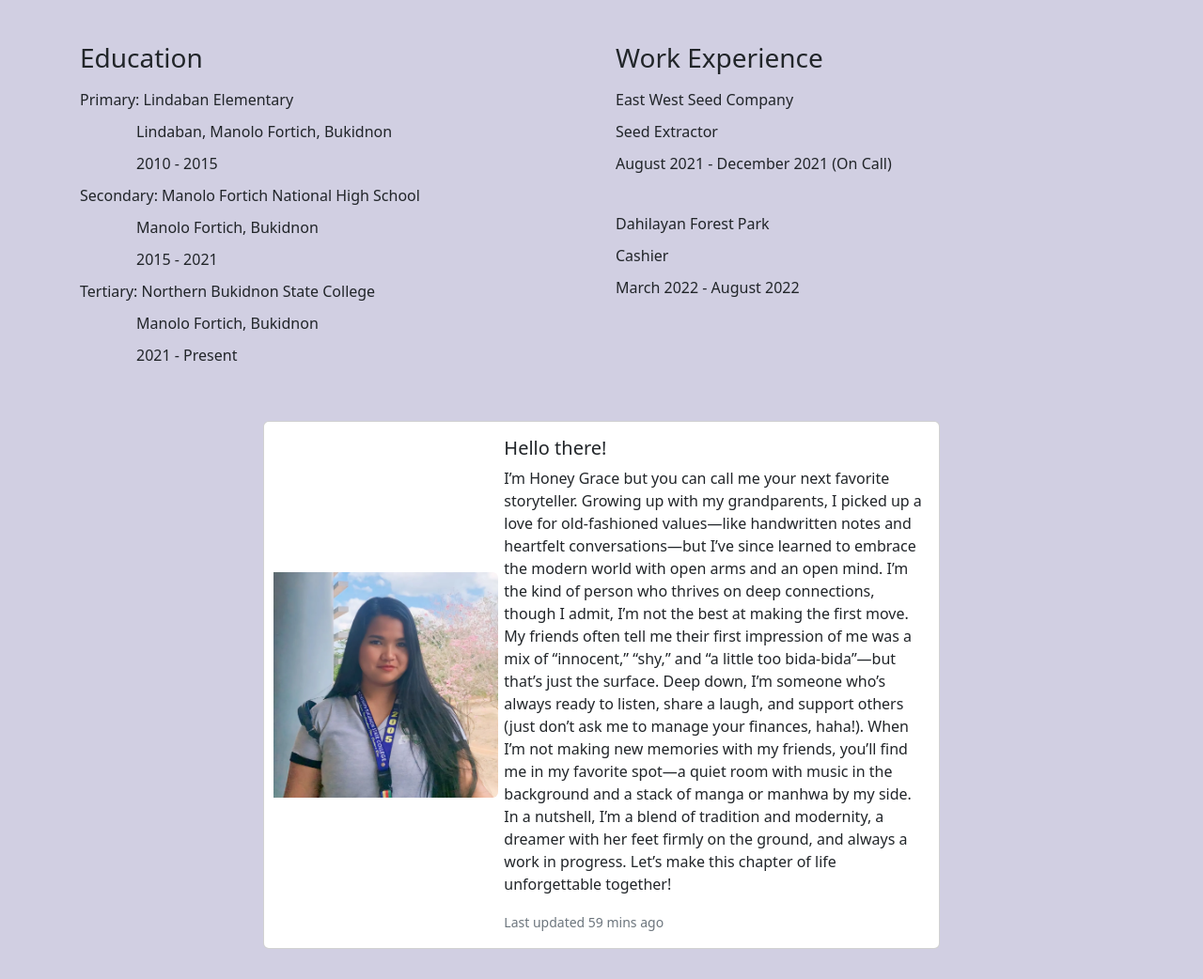
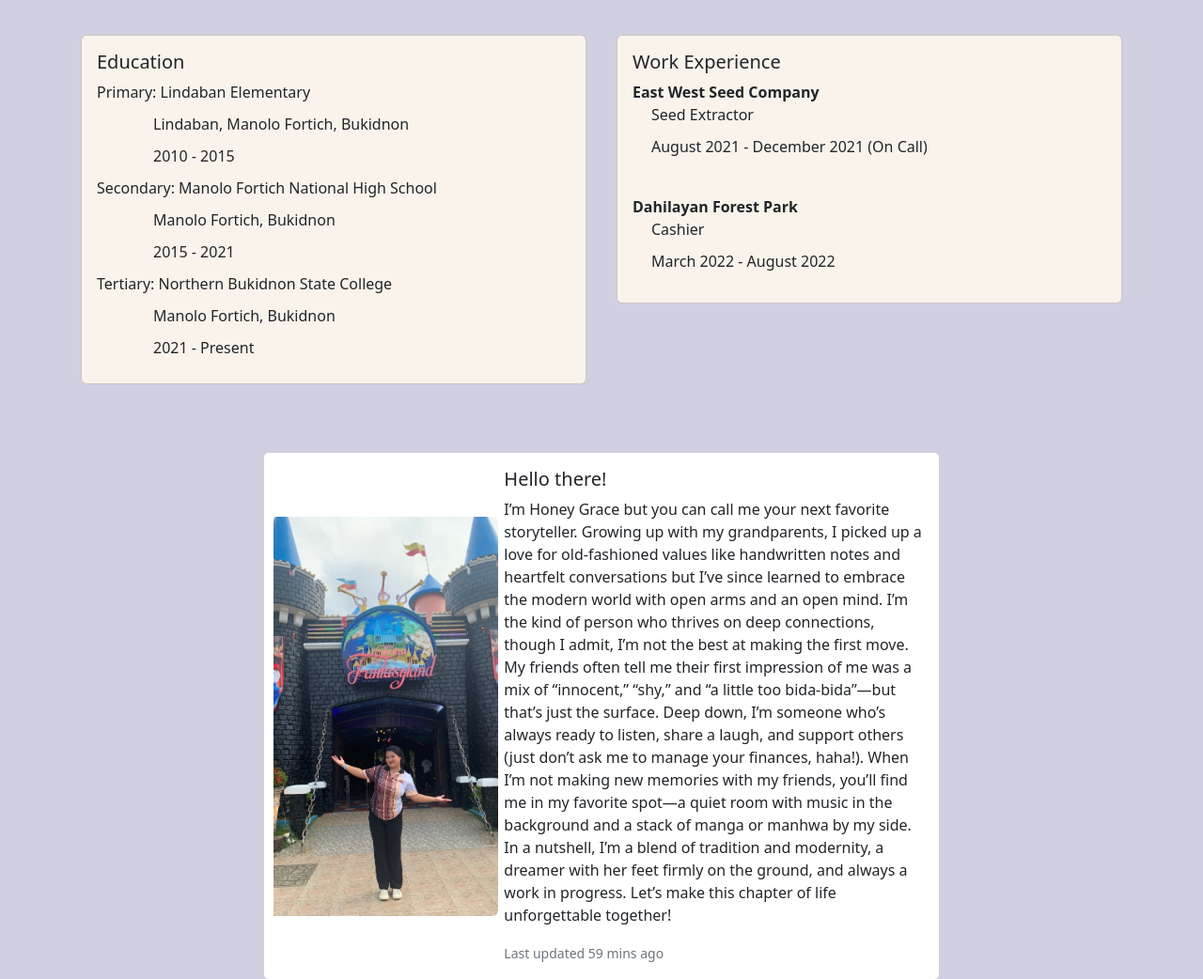
Before and after one commit to HoneyDapaton1/Dapaton---Portfolio, a website: page index.html in a window 1280 px wide. Shown: the part 573-1615 px from the top of the page at 94% size. Drawn offline with nearby package versions, Linux system fonts and the light colour scheme.

Commit message:
more structures and more colors

```diff
--- a/index.css
+++ /dev/null
@@ -1,4 +0,0 @@
-card mb-3 {
-
-
-}
--- a/index.html
+++ b/index.html
@@ -98,11 +98,15 @@
       <p class="lead" style="margin-top: 10px;">Curriculum Vitae</p>
     </div>
 
-    <!-- Education and Work Experience -->
-    <div class="container mt-5">
+
+    <div class="container py-4">
       <div class="row">
-        <div class="col-md-6" style="padding-left: 15px; padding-right: 15px;">
-          <h3 style="margin-bottom: 15px;">Education</h3>
+        <!-- Education Card -->
+        <div class="col-sm-6 mb-3 mb-sm-0 px-3">
+          <div class="card" style="background-color: #FAF3EB;">
+            <div class="card-body">
+              <h5 class="card-title">Education</h5>
+              <div class="card-text">
                 <p style="margin-bottom: 10px;">Primary: Lindaban Elementary</p>
                 <p style="margin-bottom: 10px; padding-left: 60px;">Lindaban, Manolo Fortich, Bukidnon</p>
                 <p style="margin-bottom: 10px; padding-left: 60px;">2010 - 2015</p>
@@ -113,30 +117,49 @@
                 <p style="margin-bottom: 10px; padding-left: 60px;">Manolo Fortich, Bukidnon</p>
                 <p style="margin-bottom: 10px; padding-left: 60px;">2021 - Present</p>
               </div>
-        <div class="col-md-6" style="padding-left: 15px; padding-right: 15px;">
-          <h3 style="margin-bottom: 15px;">Work Experience</h3>
-          <p style="margin-bottom: 10px;">East West Seed Company</p>
-          <p style="margin-bottom: 10px;">Seed Extractor</p>
-          <p style="margin-bottom: 40px;">August 2021 - December 2021 (On Call)</p>
-          <p style="margin-bottom: 10px;">Dahilayan Forest Park</p>
-          <p style="margin-bottom: 10px;">Cashier</p>
-          <p style="margin-bottom: 10px;">March 2022 - August 2022</p>
             </div>
           </div>
         </div>
+
+        <!-- Work Experience Card -->
+        <div class="col-sm-6 px-3">
+          <div class="card" style="background-color: #FAF3EB;">
+            <div class="card-body">
+              <h5 class="card-title">Work Experience</h5>
+              <div class="card-text">
+                <ul style="list-style: none; padding-left: 0;">
+                  <li style="margin-bottom: 10px;">
+                    <strong>East West Seed Company</strong>
+                    <p style="margin-bottom: 10px; padding-left: 20px;">Seed Extractor</p>
+                    <p style="margin-bottom: 40px; padding-left: 20px;">August 2021 - December 2021 (On Call)</p>
+                  </li>
+                  <li style="margin-bottom: 10px;">
+                    <strong>Dahilayan Forest Park</strong>
+                    <p style="margin-bottom: 10px; padding-left: 20px;">Cashier</p>
+                    <p style="margin-bottom: 10px; padding-left: 20px;">March 2022 - August 2022</p>
+                  </li>
+                </ul>
+              </div>
+            </div>
+          </div>
+        </div>
+      </div>
+    </div>
+
+
 
     <!-- About Me Section -->
     <div class="container d-flex justify-content-center mt-5">
       <div class="card mb-3" style="max-width: 720px;">
         <div class="row g-0">
           <div class="col-md-4 d-flex align-items-center">
-            <img src="./img/photo.jpg" class="img-fluid rounded-start" alt="..." style="width: 100%; height: auto; margin-left: 10px;">
+            <img src="./img/photo.jpeg" class="img-fluid rounded-start" alt="..." style="width: 100%; height: auto; margin-left: 10px;">
           </div>
           <div class="col-md-8">
             <div class="card-body">
               <h5 class="card-title">Hello there!</h5>
               <p class="card-text">
-                I’m Honey Grace but you can call me your next favorite storyteller. Growing up with my grandparents, I picked up a love for old-fashioned values—like handwritten notes and heartfelt conversations—but I’ve since learned to embrace the modern world with open arms and an open mind.
+                I’m Honey Grace but you can call me your next favorite storyteller. Growing up with my grandparents, I picked up a love for old-fashioned values like handwritten notes and heartfelt conversations but I’ve since learned to embrace the modern world with open arms and an open mind.
                 I’m the kind of person who thrives on deep connections, though I admit, I’m not the best at making the first move. My friends often tell me their first impression of me was a mix of “innocent,” “shy,” and “a little too bida-bida”—but that’s just the surface. Deep down, I’m someone who’s always ready to listen, share a laugh, and support others (just don’t ask me to manage your finances, haha!).
                 When I’m not making new memories with my friends, you’ll find me in my favorite spot—a quiet room with music in the background and a stack of manga or manhwa by my side.
                 In a nutshell, I’m a blend of tradition and modernity, a dreamer with her feet firmly on the ground, and always a work in progress. Let’s make this chapter of life unforgettable together!
```
Also changed, not shown: img/photo.jpeg (added), img/photo.jpg (deleted). Lines whose indentation alone changed are shown as unchanged.
